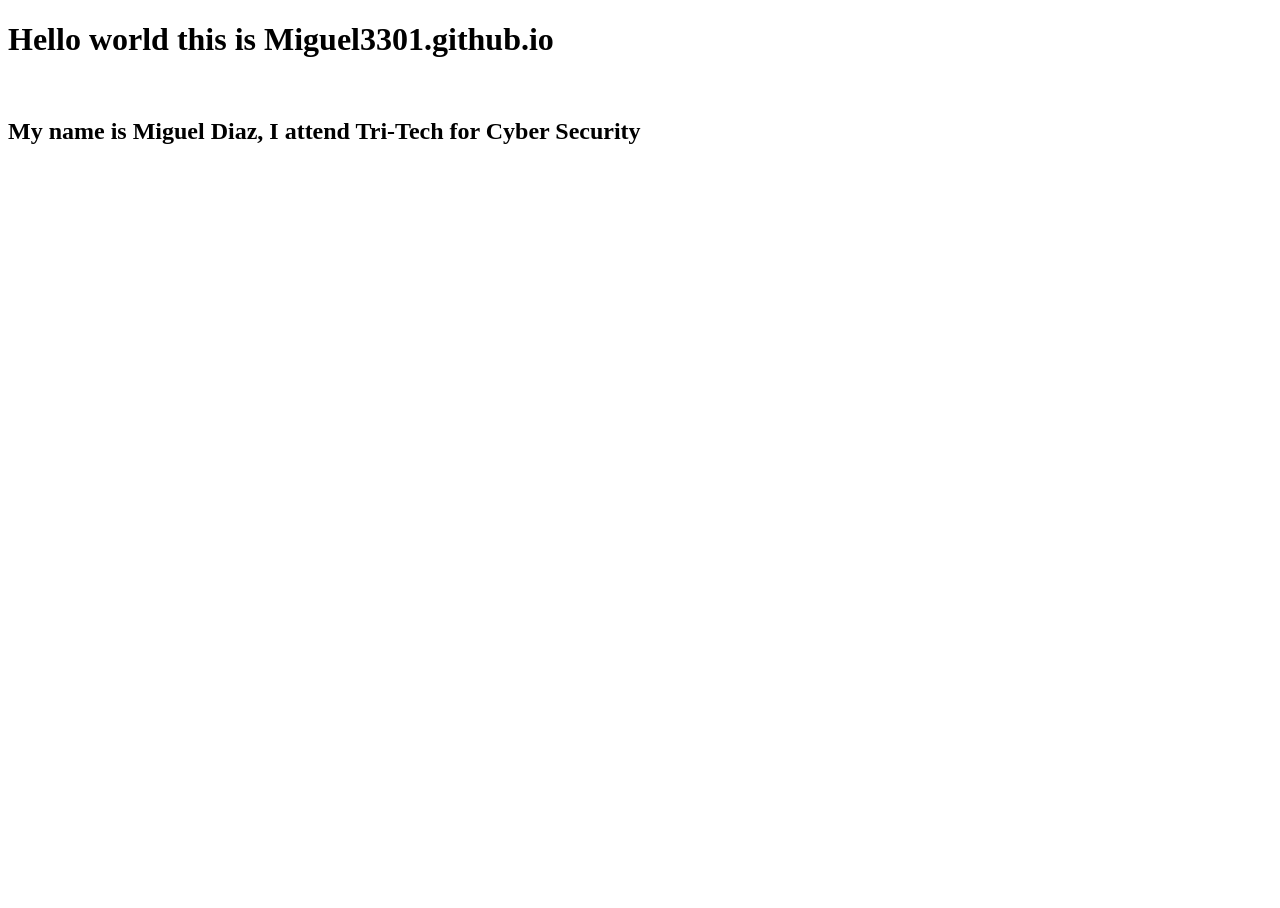
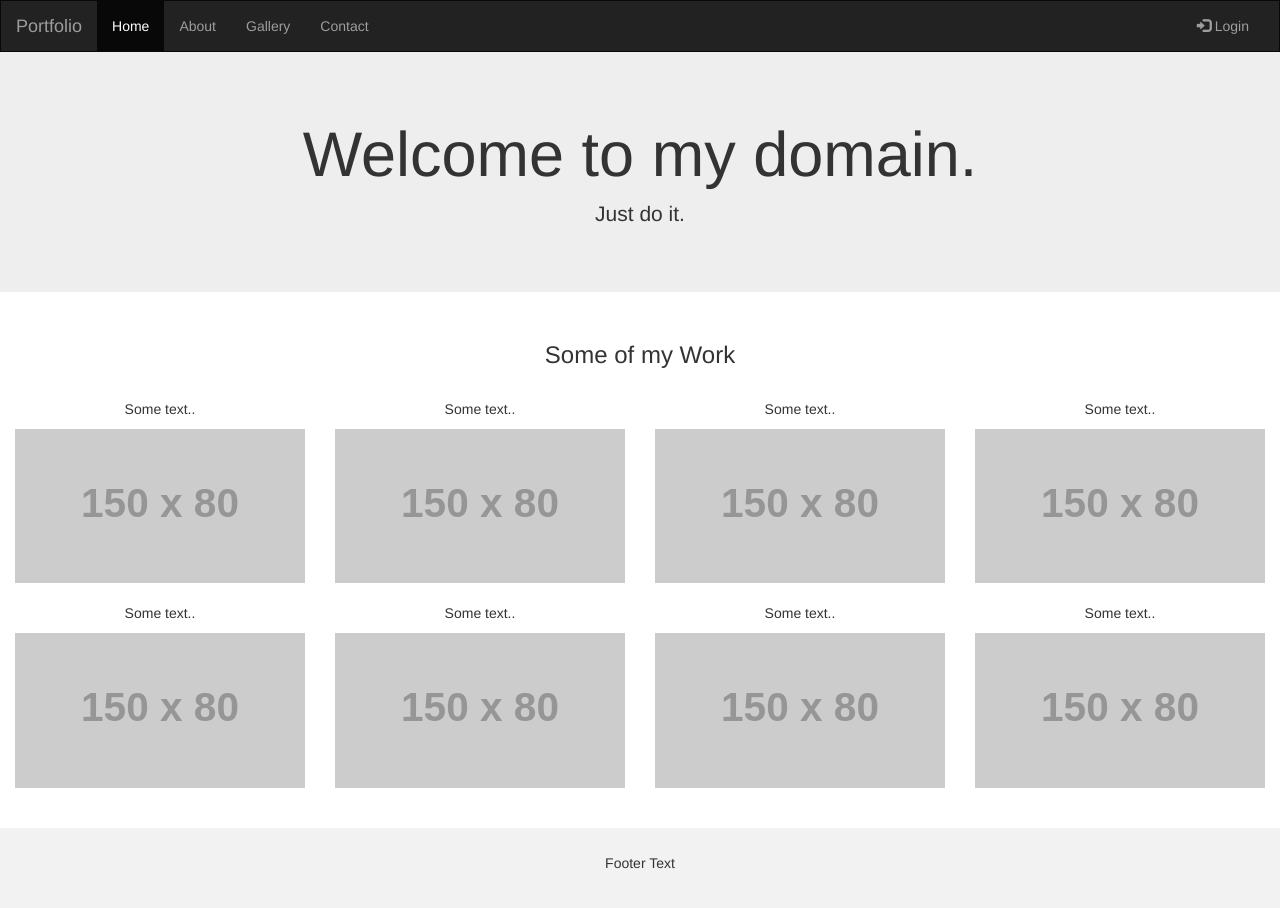
Before and after one commit to Miguel3301/Miguel3301.github.io, a plain HTML site: page index.html in a window 1280 px wide. Before the commit the page ends 800 px from the top, so only its background shows below. Drawn offline with nearby package versions, Linux system fonts and the light colour scheme; placeholder pictures from the web are drawn by us.

Commit message:
Update index.html

```diff
--- a/index.html
+++ b/index.html
@@ -1,13 +1,105 @@
 <!DOCTYPE html>
-<html>
+<html lang="en">
 <head>
-<title>
-Miguel3301.github.io
-</title>
+  <title>Bootstrap Example</title>
+  <meta charset="utf-8">
+  <meta name="viewport" content="width=device-width, initial-scale=1">
+  <link rel="stylesheet" href="https://maxcdn.bootstrapcdn.com/bootstrap/3.3.7/css/bootstrap.min.css">
+  <script src="https://ajax.googleapis.com/ajax/libs/jquery/1.12.4/jquery.min.js"></script>
+  <script src="https://maxcdn.bootstrapcdn.com/bootstrap/3.3.7/js/bootstrap.min.js"></script>
+  <style>
+    /* Remove the navbar's default margin-bottom and rounded borders */
+    .navbar {
+      margin-bottom: 0;
+      border-radius: 0;
+    }
+
+    /* Add a gray background color and some padding to the footer */
+    footer {
+      background-color: #f2f2f2;
+      padding: 25px;
+    }
+  </style>
 </head>
 <body>
-<h1>Hello world this is Miguel3301.github.io</h1>
-<br>
-<h2>My name is Miguel Diaz, I attend Tri-Tech for Cyber Security</h2>
+
+<nav class="navbar navbar-inverse">
+  <div class="container-fluid">
+    <div class="navbar-header">
+      <button type="button" class="navbar-toggle" data-toggle="collapse" data-target="#myNavbar">
+        <span class="icon-bar"></span>
+        <span class="icon-bar"></span>
+        <span class="icon-bar"></span>
+      </button>
+      <a class="navbar-brand" href="#">Portfolio</a>
+    </div>
+    <div class="collapse navbar-collapse" id="myNavbar">
+      <ul class="nav navbar-nav">
+        <li class="active"><a href="#">Home</a></li>
+        <li><a href="#">About</a></li>
+        <li><a href="#">Gallery</a></li>
+        <li><a href="#">Contact</a></li>
+      </ul>
+      <ul class="nav navbar-nav navbar-right">
+        <li><a href="#"><span class="glyphicon glyphicon-log-in"></span> Login</a></li>
+      </ul>
+    </div>
+  </div>
+</nav>
+
+<div class="jumbotron">
+  <div class="container text-center">
+    <h1>Welcome to my domain.</h1>
+    <p>Just do it.</p>
+  </div>
+</div>
+
+<div class="container-fluid bg-3 text-center">
+  <h3>Some of my Work</h3><br>
+  <div class="row">
+    <div class="col-sm-3">
+      <p>Some text..</p>
+      <img src="https://placehold.it/150x80?text=IMAGE" class="img-responsive" style="width:100%" alt="Image">
+    </div>
+    <div class="col-sm-3">
+      <p>Some text..</p>
+      <img src="https://placehold.it/150x80?text=IMAGE" class="img-responsive" style="width:100%" alt="Image">
+    </div>
+    <div class="col-sm-3">
+      <p>Some text..</p>
+      <img src="https://placehold.it/150x80?text=IMAGE" class="img-responsive" style="width:100%" alt="Image">
+    </div>
+    <div class="col-sm-3">
+      <p>Some text..</p>
+      <img src="https://placehold.it/150x80?text=IMAGE" class="img-responsive" style="width:100%" alt="Image">
+    </div>
+  </div>
+</div><br>
+
+<div class="container-fluid bg-3 text-center">
+  <div class="row">
+    <div class="col-sm-3">
+      <p>Some text..</p>
+      <img src="https://placehold.it/150x80?text=IMAGE" class="img-responsive" style="width:100%" alt="Image">
+    </div>
+    <div class="col-sm-3">
+      <p>Some text..</p>
+      <img src="https://placehold.it/150x80?text=IMAGE" class="img-responsive" style="width:100%" alt="Image">
+    </div>
+    <div class="col-sm-3">
+      <p>Some text..</p>
+      <img src="https://placehold.it/150x80?text=IMAGE" class="img-responsive" style="width:100%" alt="Image">
+    </div>
+    <div class="col-sm-3">
+      <p>Some text..</p>
+      <img src="https://placehold.it/150x80?text=IMAGE" class="img-responsive" style="width:100%" alt="Image">
+    </div>
+  </div>
+</div><br><br>
+
+<footer class="container-fluid text-center">
+  <p>Footer Text</p>
+</footer>
+
 </body>
 </html>
```
